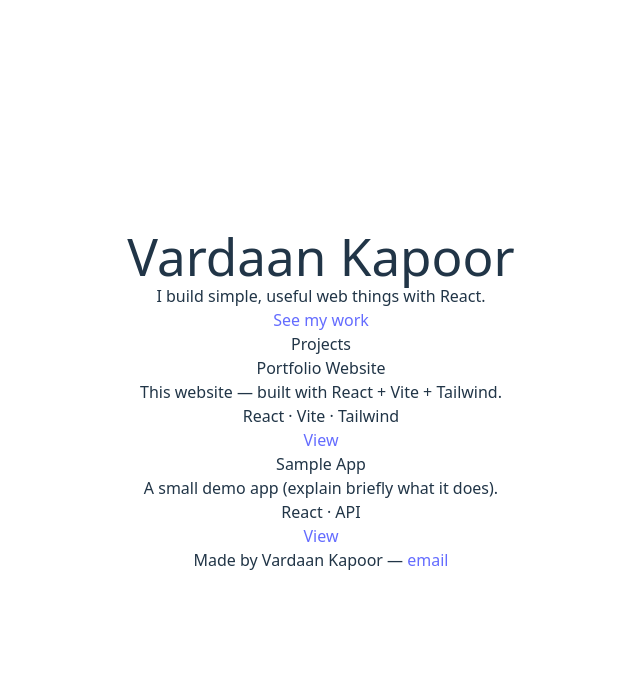
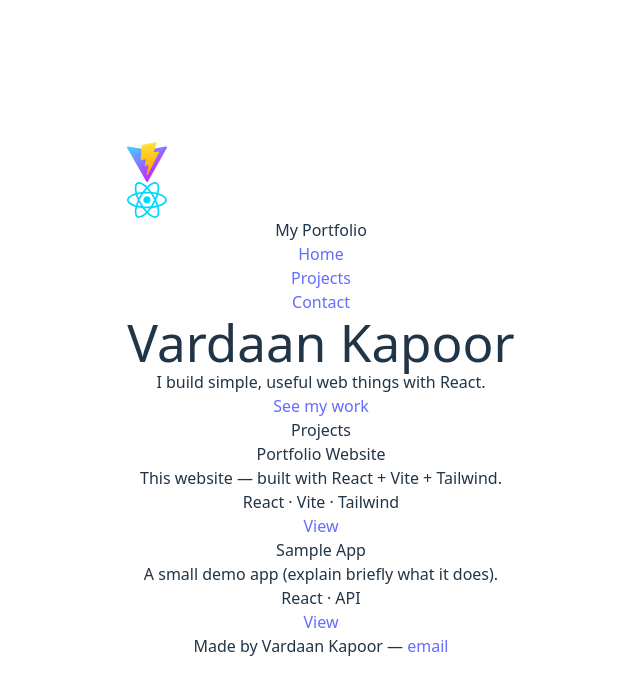
Before and after one commit to ervardaan/react-portfolio, a React (Vite) app: page / in a window 1280 px wide. Shown: the top 694 px of the page, without its empty margins (319-959 px from the left). Built offline with nearby package versions, Linux system fonts and the light colour scheme.

Commit message:
Add initial stage of navbar. Content is still stacking vertically

```diff
--- a/src/App.jsx
+++ b/src/App.jsx
@@ -9,12 +9,35 @@ import Footer from './components/Footer'
 function App() {
   return (
     <div className="min-h-screen">
-      <Hero />
-      <main className="max-w-6xl mx-auto px-6">
-        <Projects />
-      </main>
-      <Footer />
+      {/* Top Navigation Bar */}
+      <nav className="fixed top-0 left-0 w-full bg-white shadow-md z-50">
+        <div className="max-w-6xl mx-auto px-6 py-3 flex items-center justify-between">
+          {/* Logo Section */}
+          <div className="flex items-center space-x-4">
+            <img src={viteLogo} alt="Vite logo" style={{ width: 40 }} />
+            <img src={reactLogo} alt="React logo" style={{ width: 40 }} />
+            <span className="font-bold text-lg">My Portfolio</span>
+          </div>
+
+          {/* Nav Links */}
+          <ul className="flex space-x-6">
+            <li><a href="#home" className="hover:text-blue-600">Home</a></li>
+            <li><a href="#projects" className="hover:text-blue-600">Projects</a></li>
+            <li><a href="#contact" className="hover:text-blue-600">Contact</a></li>
+          </ul>
+        </div>
+      </nav>
+
+      {/* Add padding so content isn’t hidden behind the fixed nav */}
+      <div className="pt-20">
+        <Hero />
+        <main className="max-w-6xl mx-auto px-6">
+          <Projects />
+        </main>
+        <Footer />
+      </div>
     </div>
-  )
+  );
 }
+
 export default App;
```
Also changed, not shown: src/components/Navbar.jsx (added, +16 -0 lines).
